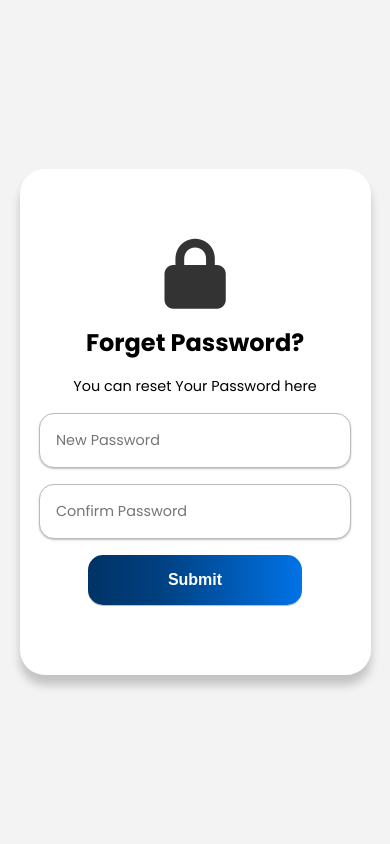
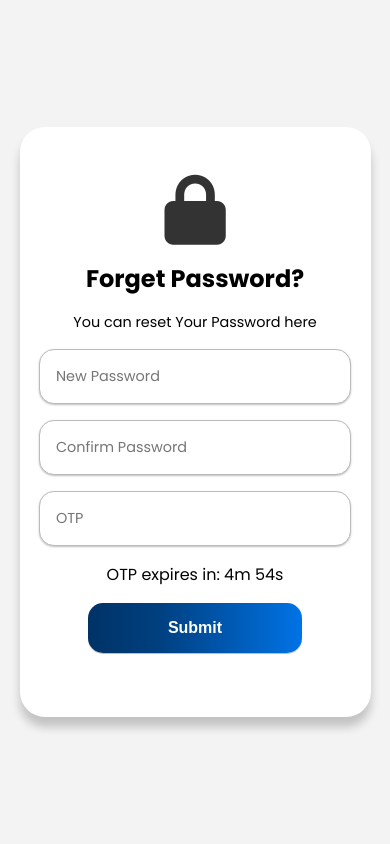
Before and after one commit to TaskmasterRishi/BloodBank, a PHP site: page /resetPass.php in a window 390 px wide. Run offline with PHP 8.4, Linux system fonts and the light colour scheme.

Commit message:
Reset password complete

```diff
--- /dev/null
+++ b/CSS/resetPass.css
@@ -0,0 +1,100 @@
+@import url("https://fonts.googleapis.com/css2?family=Roboto:ital,wght@0,500;1,400&display=swap");
+@import url("https://fonts.googleapis.com/css2?family=Ubuntu+Mono:ital,wght@0,400;0,700;1,400;1,700&display=swap");
+@import url("https://fonts.googleapis.com/css2?family=Josefin+Sans:ital,wght@0,100..700;1,100..700&display=swap");
+@import url("https://fonts.googleapis.com/css2?family=Poppins:ital,wght@0,100;0,200;0,300;0,400;0,500;0,600;0,700;0,800;0,900;1,100;1,200;1,300;1,400;1,500;1,600;1,700;1,800;1,900&display=swap");
+* {
+  margin: 0;
+  padding: 0;
+  box-sizing: border-box;
+}
+
+body {
+  font-family: poppins;
+  display: flex;
+  background-color: rgb(243, 243, 243);
+  align-items: center;
+  justify-content: center;
+  height: 100vh;
+}
+
+.card {
+  background-color: white;
+  padding: 2rem 5rem;
+  display: flex;
+  flex-direction: column;
+  align-items: center;
+  justify-content: center;
+  border-radius: 25px;
+  gap: 1rem;
+  height: 60vh;
+  box-shadow: 0px 10px 10px rgba(0, 0, 0, 0.2);
+}
+
+input {
+  background-color: white;
+  border: 1px solid rgb(187, 187, 187);
+  border-radius: 15px;
+  padding: 1rem 1rem;
+  box-shadow: 0px 1px 2px rgb(190, 190, 190);
+  font-size: 1.2rem;
+  font-family: poppins;
+}
+
+form {
+  display: flex;
+  flex-direction: column;
+  justify-content: center;
+  align-items: center;
+  gap: 1rem;
+}
+
+.fa-lock {
+  font-size: 80px;
+  color: #333333;
+}
+
+button {
+  padding: 1rem 5rem;
+  font-size: 1.2rem;
+  border-radius: 15px;
+  border: 0px;
+  background: -webkit-linear-gradient(left, #003366, #004080, #0059b3, #0073e6);
+  box-shadow: 0px 1px 0px rgb(190, 190, 190);
+  color: white;
+  font-weight: 700;
+  cursor: pointer;
+}
+
+.custom_validate{
+  color: red;
+  font-weight: 300;
+}
+
+@media only screen and (max-width: 768px) {
+.card{
+    height: 70vh;
+    width: 90vw;
+}
+
+h1{
+    font-size: 1.5rem;
+    text-wrap: nowrap;
+}
+
+p{
+    font-size: 0.9rem;
+    text-wrap: nowrap;
+}
+
+input{
+    font-size: 0.9rem;
+}
+.fa-lock {
+    font-size: 70px;
+}
+
+button{
+    font-size: 1rem;
+}
+
+}
--- a/resetPass.php
+++ b/resetPass.php
@@ -1,27 +1,32 @@
 <!DOCTYPE html>
 <html lang="en">
-<link rel="stylesheet" href="https://cdnjs.cloudflare.com/ajax/libs/font-awesome/6.5.1/css/all.min.css"
-    integrity="sha512-DTOQO9RWCH3ppGqcWaEA1BIZOC6xxalwEsw9c2QQeAIftl+Vegovlnee1c9QX4TctnWMn13TZye+giMm8e2LwA=="
-    crossorigin="anonymous" referrerpolicy="no-referrer" />
-
 <head>
     <meta charset="UTF-8">
     <meta name="viewport" content="width=device-width, initial-scale=1.0">
     <title>Reset Password</title>
-    <link rel="stylesheet" href="CSS/forgetPass.css">
+    <link rel="stylesheet" href="https://cdnjs.cloudflare.com/ajax/libs/font-awesome/6.5.1/css/all.min.css"
+          integrity="sha512-DTOQO9RWCH3ppGqcWaEA1BIZOC6xxalwEsw9c2QQeAIftl+Vegovlnee1c9QX4TctnWMn13TZye+giMm8e2LwA=="
+          crossorigin="anonymous" referrerpolicy="no-referrer" />
+    <link rel="stylesheet" href="CSS/resetPass.css">
 </head>
-
 <body>
 <div class="card">
     <i class="fa-solid fa-lock"></i>
     <h1>Forget Password?</h1>
     <p>You can reset Your Password here</p>
-        <form action="" method="post">
+    <form action="php/resetPass.php" method="post">
         <input type="password" name="newPass" id="newPass" placeholder="New Password">
         <input type="password" name="cPass" id="cPass" placeholder="Confirm Password">
-            <button type="submit">Submit</button>
+        <input type="text" name="otp" id="otp" placeholder="OTP">
+        <div id="otpTimer"></div>
+        <button type="submit" name="submit">Submit</button>
     </form>
+    <div class="custom_validate">
+        <?php if (isset($_GET["error"])) {
+            echo $_GET["error"];
+        } ?>
     </div>
+</div>
+<script src="script/resetPass.js"></script>
 </body>
-
 </html>
--- /dev/null
+++ b/script/resetPass.js
@@ -0,0 +1,14 @@
+    // Timer for OTP expiration
+    var countdown = 300; // 5 minutes in seconds
+    var timer = setInterval(function() {
+        countdown--;
+        var minutes = Math.floor(countdown / 60);
+        var seconds = countdown % 60;
+        document.getElementById('otpTimer').innerHTML = 'OTP expires in: ' + minutes + 'm ' + seconds + 's';
+        if (countdown <= 0) {
+            clearInterval(timer);
+            document.getElementById('otpTimer').innerHTML = 'OTP expired';
+            // Redirect the user after the timer expires
+            window.location.href = '../forgetPass.php'; // Replace 'forgetPass.php' with the desired URL
+        }
+    }, 1000);
```
Also changed, not shown: forgetPass.php (+6 -1 lines), php/forgetPass.php (+7 -0 lines), php/resetPass.php (added, +80 -0 lines). Lines whose indentation alone changed are shown as unchanged.
